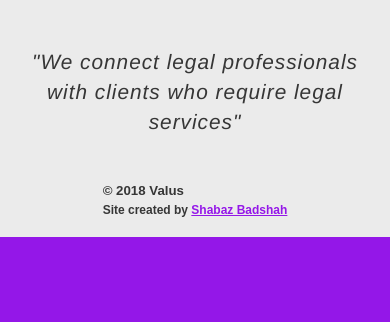
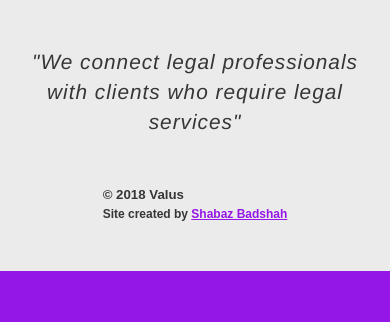
Before and after one commit to valuscorp/ValusLandingPage, a website: page index.html in a window 390 px wide. Shown: the part 147-469 px from the top of the page. Drawn offline with Linux system fonts and the light colour scheme.

Commit message:
adjusted the margin for the footer for a mobile device

```diff
--- a/main.css
+++ b/main.css
@@ -234,8 +234,15 @@ h6#creator a {
     padding-bottom: 50px;
   }
 
+  #left-half-container .content-container {
+    padding-bottom: 0;
+  }
+
   #footer-container {
+    position: relative;
     margin: 0;
+    margin-bottom: 30px;
+    padding-top: 0;
     width: 100%;
   }
 
```
